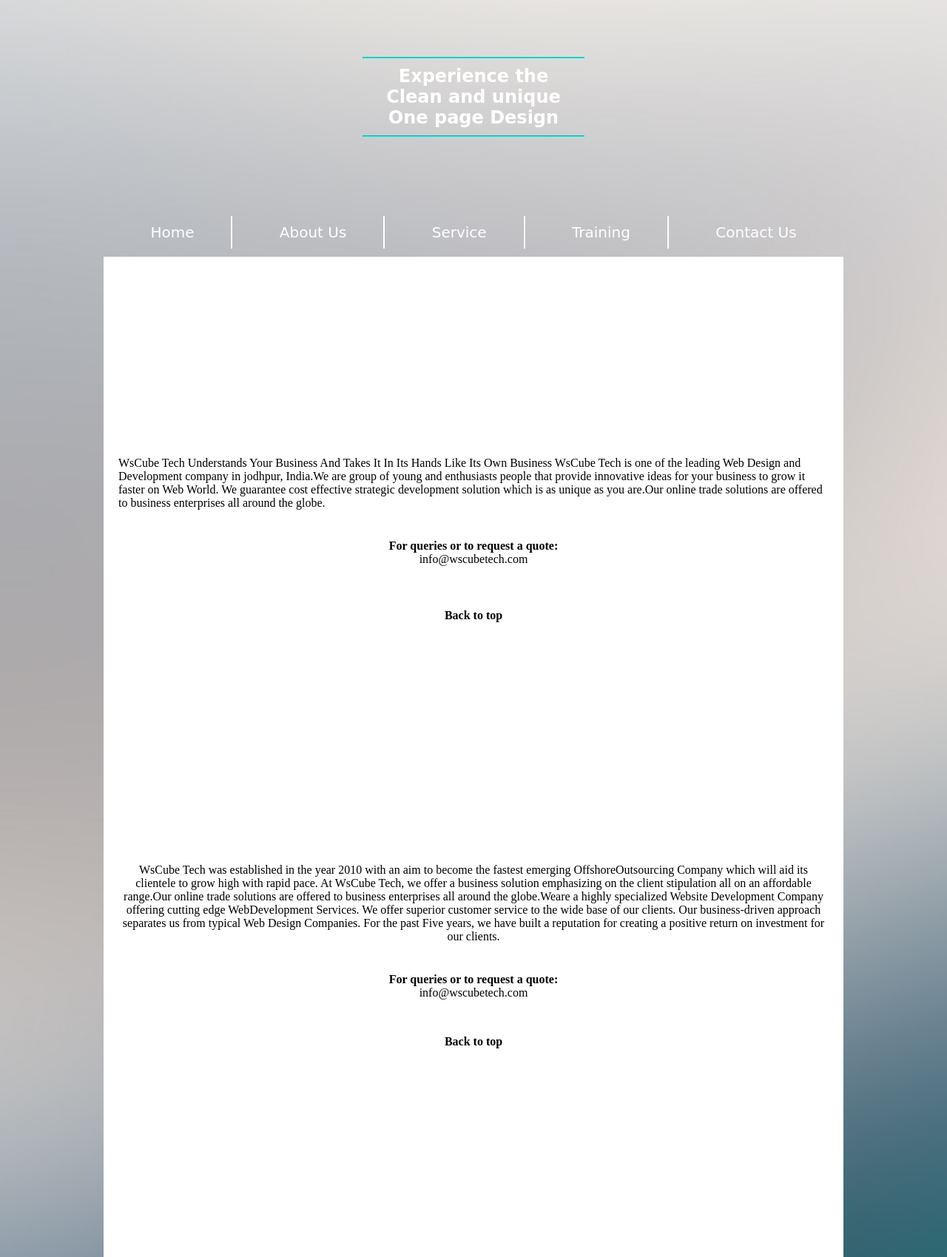
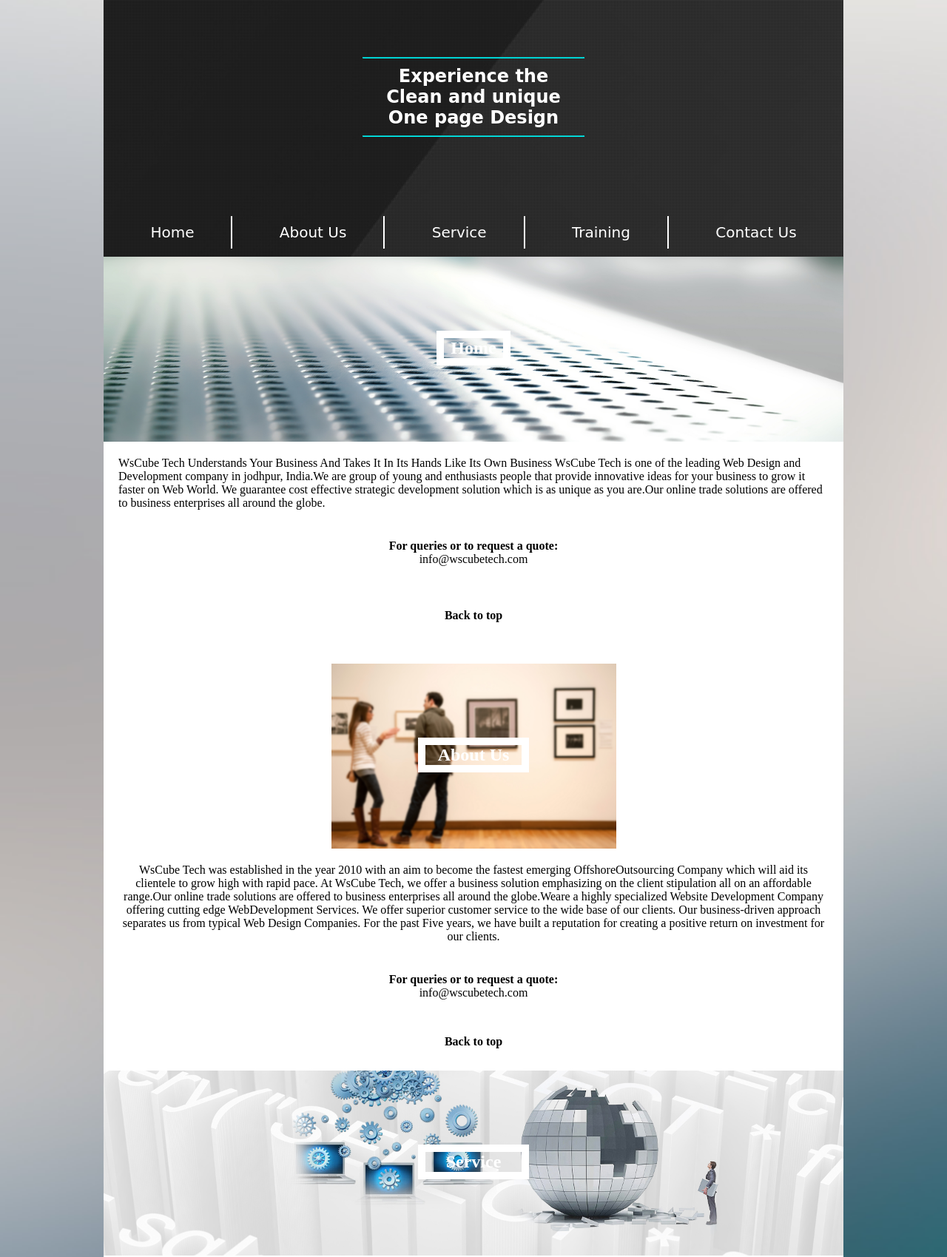
Before and after one commit to Deepak9519/One_Page_Static_Site, a plain HTML site: page index.html in a window 1280 px wide. Shown: the part 203-1902 px from the top of the page at 74% size. Drawn offline with Linux system fonts and the light colour scheme; the site is published under a folder, as on GitHub Pages, so addresses that start at the root find nothing.

Commit message:
style.css

```diff
--- a/css/style.css
+++ b/css/style.css
@@ -15,13 +15,13 @@
     margin: auto;
     height: 550px;
     font-family: cursive;
-    background:url(/images/headerbg.jpg) no-repeat;
+    background:url("../images/headerbg.jpg") no-repeat;
 
 }
 .header{
     width: 1000px;
     height: 550px;
-    background: url(/images/gridtile.png) repeat;
+    background: url("../images/gridtile.png") repeat;
     display: flex;
     flex-direction: column;
 }
@@ -114,7 +114,7 @@
 .Homer1{
     width: 1000px;
     height:250px;
-    background: url(/images/3.jpg) no-repeat;
+    background: url("../images/3.jpg") no-repeat;
     background-size:cover ;
     background-attachment: fixed;
     background-position:center ;
@@ -122,7 +122,7 @@
 .Homer1{
     width: 1000px;
     height:250px;
-    background: url(/images/3.jpg) no-repeat;
+    background: url("../images/3.jpg") no-repeat;
     background-size:cover ;
     background-attachment: fixed;
     background-position:center ;
@@ -161,7 +161,7 @@
 .Aboutr1{
     width: 1000px;
     height: 250px;
-    background: url(/images/1.jpg) no-repeat;
+    background: url("../images/1.jpg") no-repeat;
     background-size:contain ;
     background-attachment: fixed;
     background-position:center;
@@ -175,7 +175,7 @@
 .Servicer1{
     width: 1000px;
     height: 250px;
-    background: url(/images/2.jpg) no-repeat;
+    background: url("../images/2.jpg") no-repeat;
     background-size:cover;
     background-attachment: fixed;
     background-position:center;
@@ -226,7 +226,7 @@
 .Trainingr1{
     width: 1000px;
     height: 250px;
-    background: url(/images/banner-7.jpg) no-repeat;
+    background: url("../images/banner-7.jpg") no-repeat;
     background-size:cover;
     background-attachment: fixed;
     background-position:center;
@@ -240,7 +240,7 @@
 .Contactr1{
     width: 1000px;
     height: 250px;
-    background: url(/images/4.jpg) no-repeat;
+    background: url("../images/4.jpg") no-repeat;
     background-size:cover;
     background-attachment: fixed;
     background-position:center;
```
